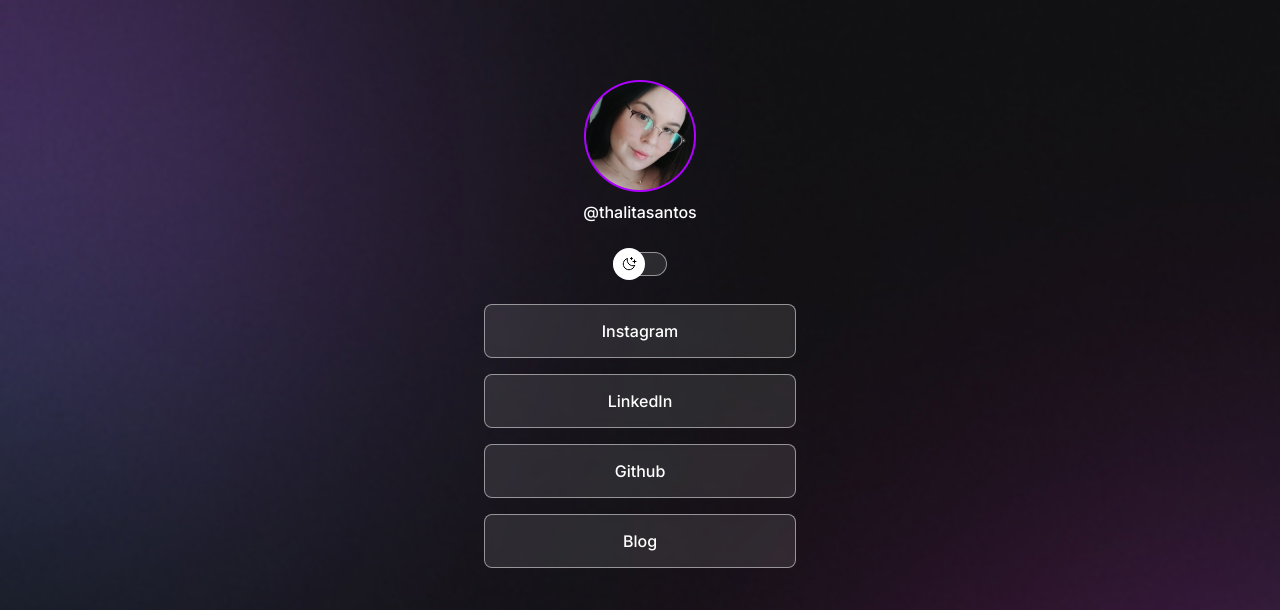
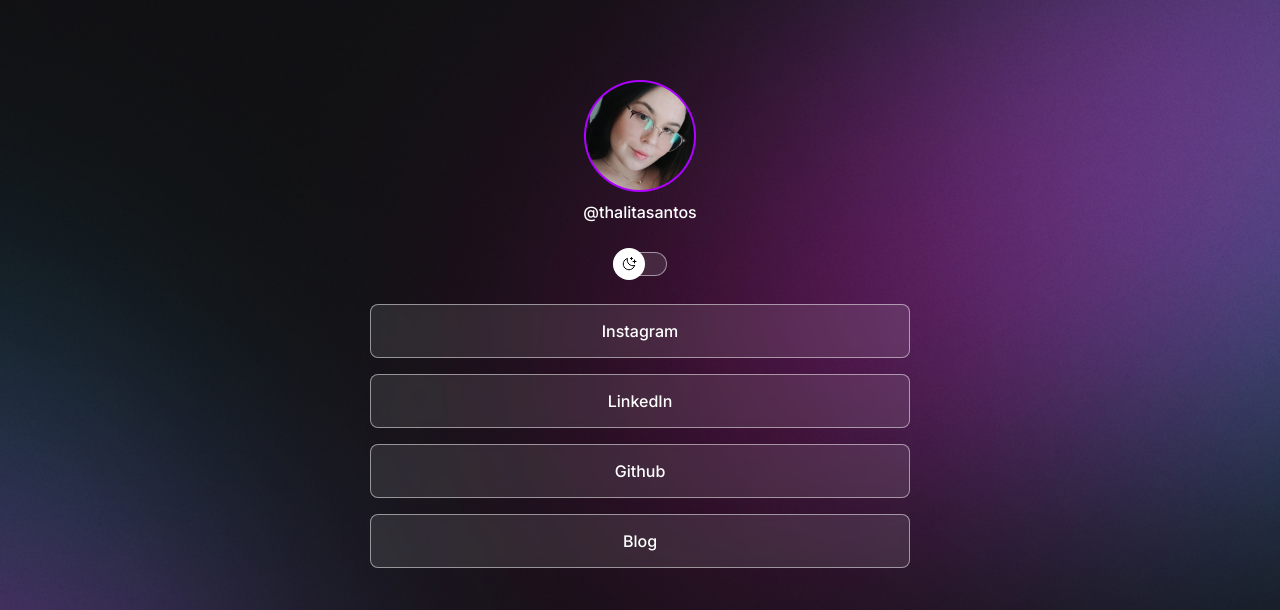
Before and after one commit to thalitavuolo/social-linking, a plain HTML site: page index.html in a window 1280 px wide. Shown: the top 610 px of the page. Drawn offline with nearby package versions, Linux system fonts and the light colour scheme.

Commit message:
feat: adiciona dinamicidade na imagem de fundo

```diff
--- a/style.css
+++ b/style.css
@@ -30,6 +30,7 @@
 
 body {
   background: var(--background-img) no-repeat top center/cover;
+  height: 100vh;
 }
 
 body * {
@@ -39,7 +40,8 @@ body * {
 
 #container {
   margin: 56px auto 0px;
-  width: 360px;
+  width: 100%;
+  max-width: 588px;
   padding: 0px 24px;
 }
 
@@ -153,3 +155,13 @@ footer {
 footer a {
   text-decoration: underline;
 }
+
+@media (min-width: 700px) {
+  :root {
+    --background-img: url(./assets/bg-desktop.jpg);
+  }
+
+  .light {
+    --background-img: url(./assets/bg-desktop-light.jpg);
+  }
+}
```
